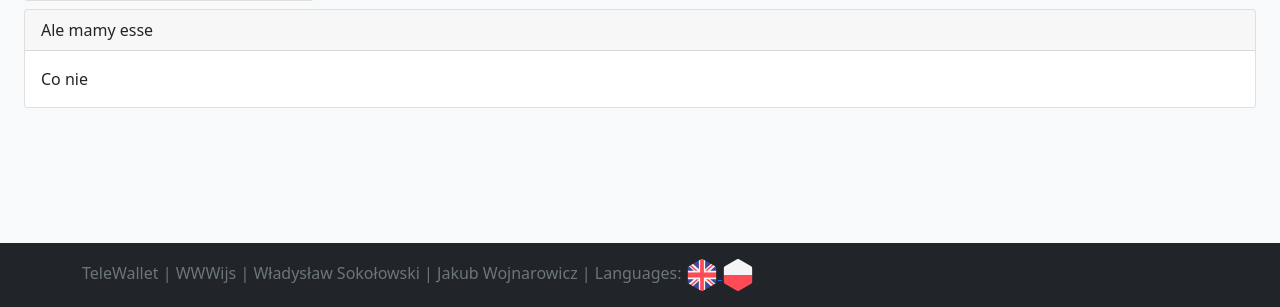
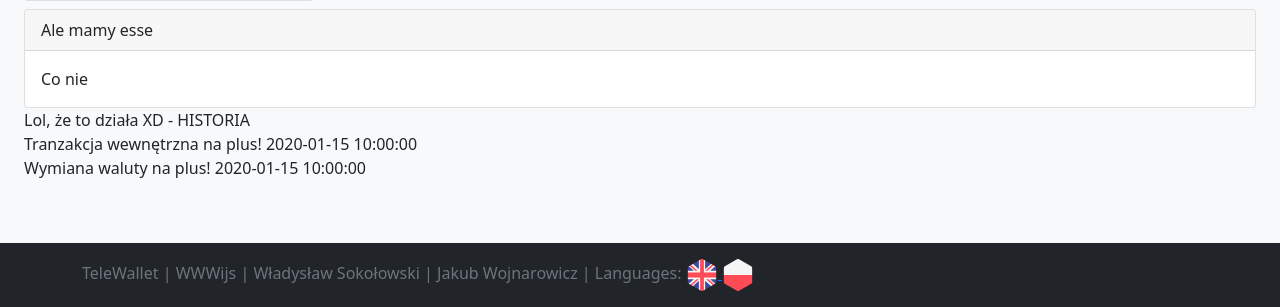
Before and after one commit to WSokoll/TeleWallet, a Flask app: a page that uses templates/account.html in a window 1280 px wide. Shown: the part 493-800 px from the top of the page. Run offline with Flask 2, Linux system fonts and the light colour scheme; a user stored in the database is signed in; tables that the repository leaves empty hold one stand-in row (values such as "Sample post").

Commit message:
transaction history - p5

```diff
--- a/templates/account.html
+++ b/templates/account.html
@@ -57,6 +57,23 @@
                     <div class="card-header">Ale mamy esse</div>
                     <div class="card-body">Co nie</div>
                 </div>
+
+                Lol, że to działa XD  - HISTORIA<br>
+                {% for item in history %}
+                    {% if item.transaction_date %}
+                        {% if item.transaction_to == current_user.id %}
+                            Tranzakcja wewnętrzna na plus! {{ item.transaction_date }} <br>
+                        {% else %}
+                            Tranzakcja wewnętrzna na minus :( {{ item.transaction_date }} <br>
+                        {% endif %}
+                    {% else %}
+                        {% if item.currency_to == currency.id %}
+                            Wymiana waluty na plus! {{ item.exchange_date }} <br>
+                        {% else %}
+                            Wymiana waluty na minus :( {{ item.exchange_date }} <br>
+                        {% endif %}
+                    {% endif %}
+                {% endfor %}
             </div>
         </div>
     </div>
```
